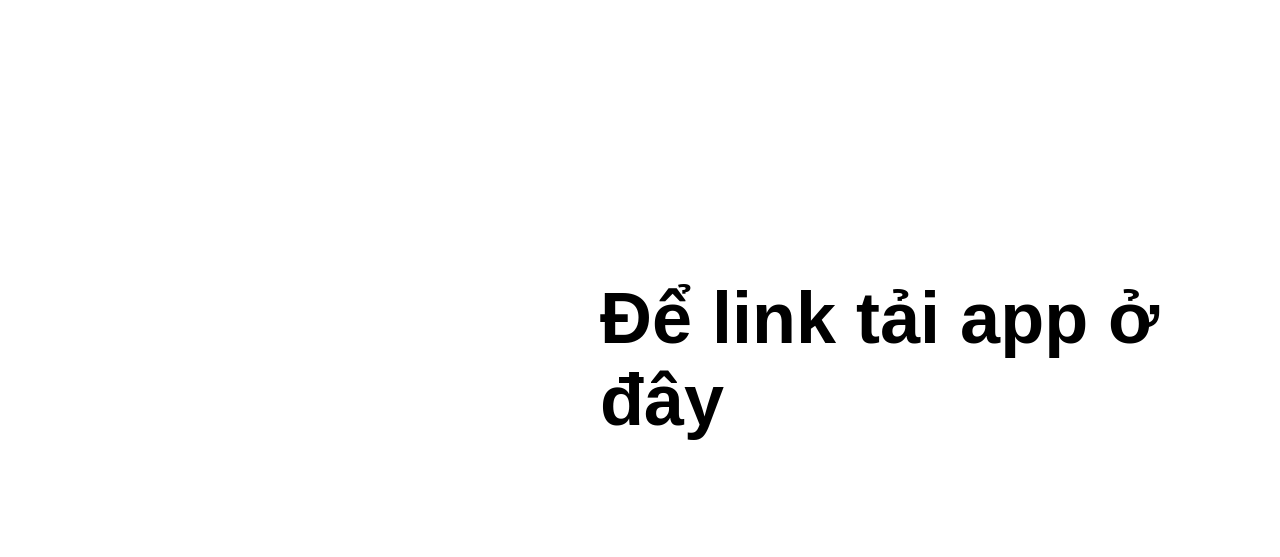
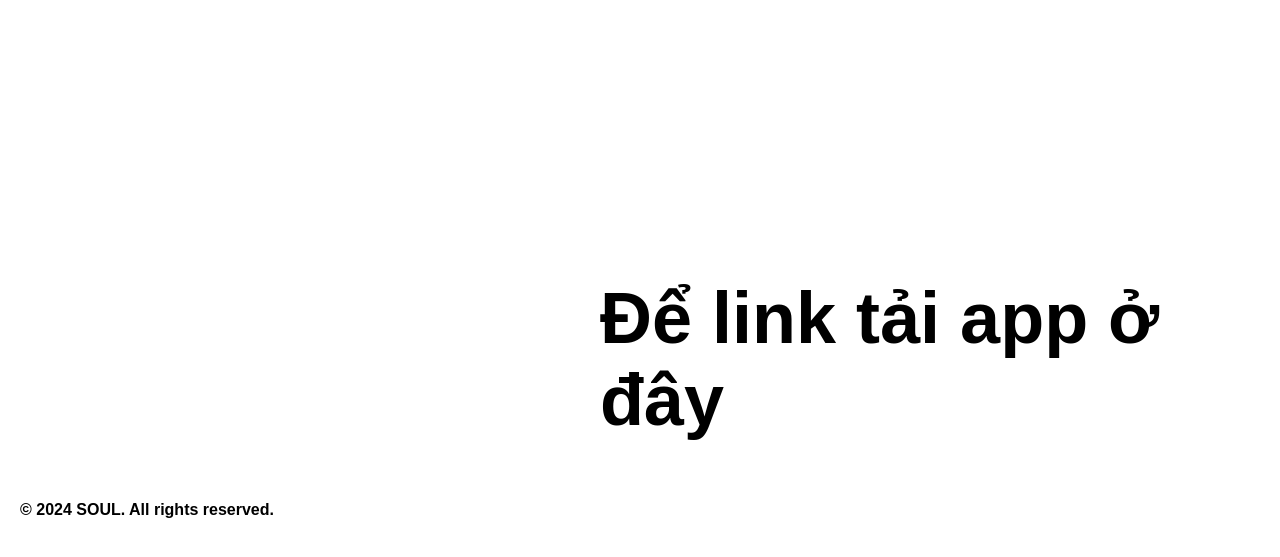
Before and after one commit to Krusde/mentalhealthweb, a plain HTML site: page src/taiapp.html in a window 1280 px wide. Shown: the part 123-680 px from the top of the page. Drawn offline with Linux system fonts and the light colour scheme.

Commit message:
Update taiapp.html

```diff
--- a/src/taiapp.html
+++ b/src/taiapp.html
@@ -19,4 +19,7 @@
             <h2>Để link tải app ở đây</h2>
         </div>
     </main>
+    <footer class="footer">
+        <p>&copy; 2024 SOUL. All rights reserved.</p>
+    </footer>
 </body>
```
